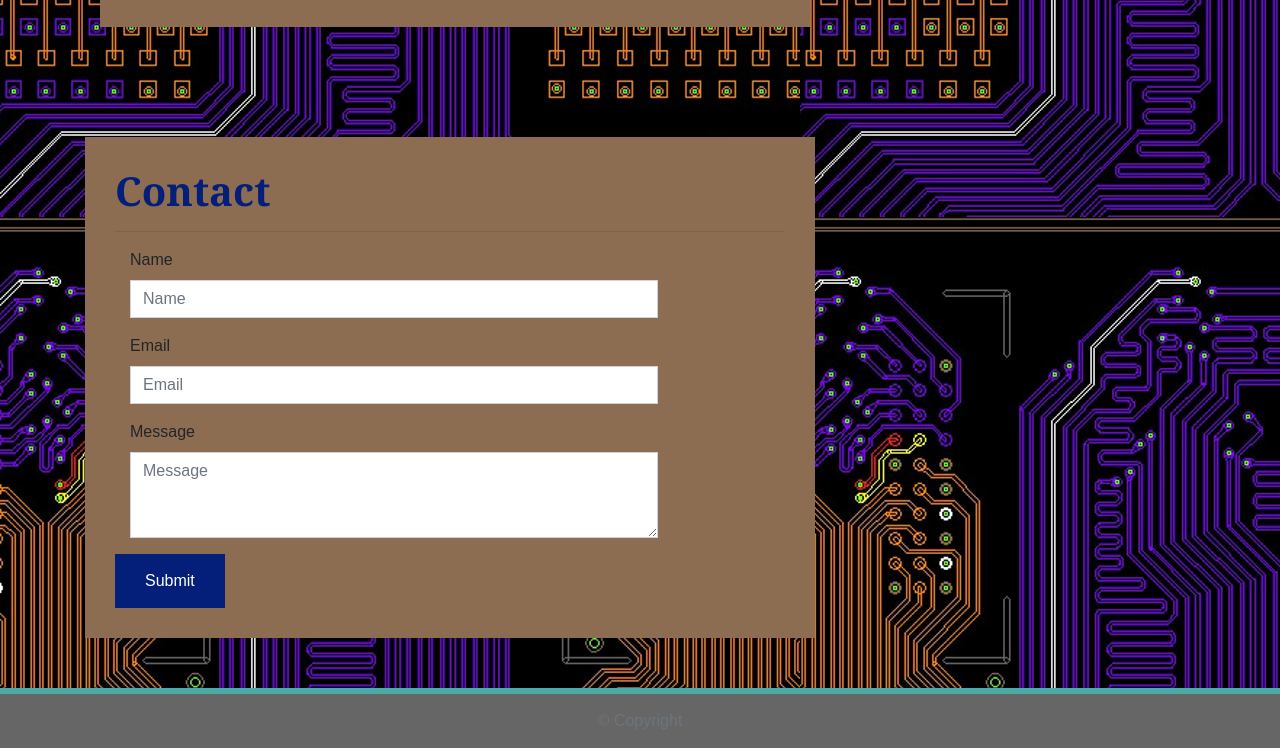
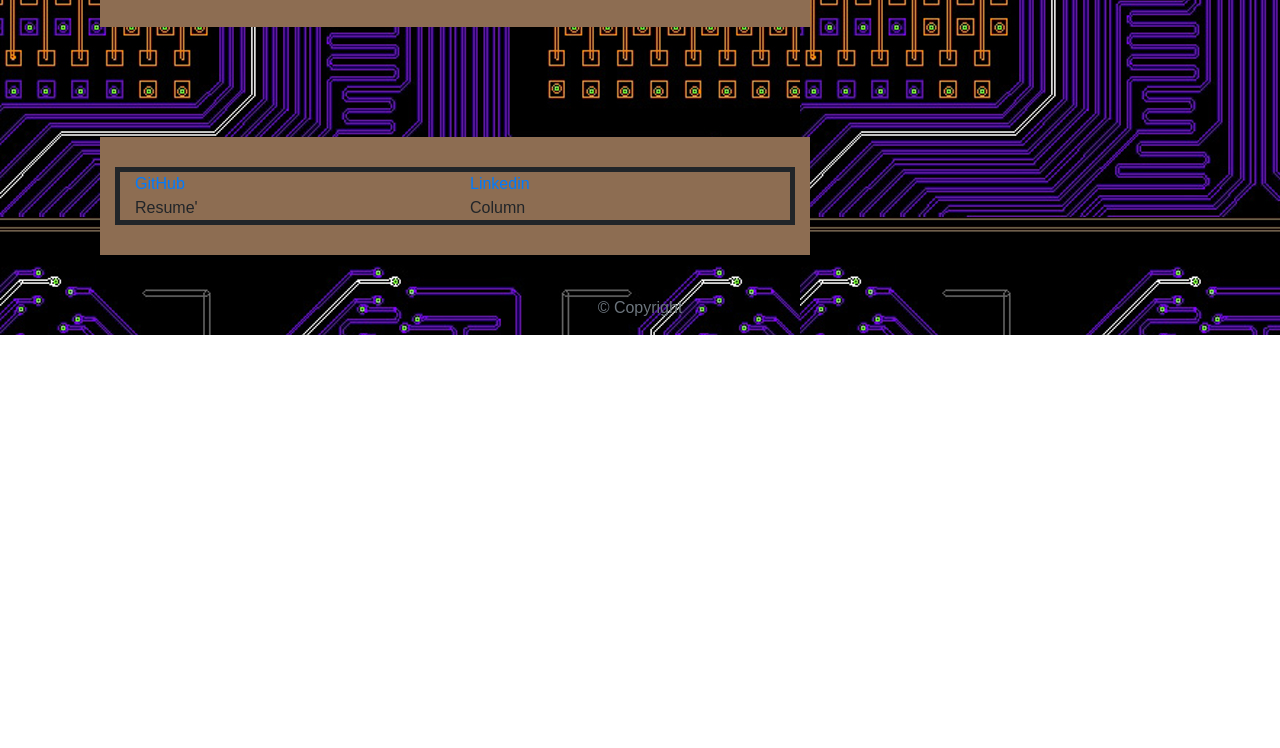
Before and after one commit to xreignmanx/RobertBallentinegithub, a plain HTML site: page index.html in a window 1280 px wide. Shown: the part 2000-2748 px from the top of the page. After the commit the page ends 2335 px from the top, so only its background shows below. Drawn offline with nearby package versions, Linux system fonts and the light colour scheme.

Commit message:
github link

```diff
--- a/assets/css/style.css
+++ b/assets/css/style.css
@@ -35,7 +35,7 @@ body {
     /* Typography */
     font-size: 36px;
     font-weight: bold;
-    color: #041f79);
+    color: #b1bee6;
 
     /* Visual */
     /* background: #2781ca; */
@@ -54,7 +54,7 @@ body {
   /* media query for nav background color change */
   @media only screen and (max-width: 767px) {
     .navbar-header {
-      background-color: #4aaaa5;
+      background-color: rgb(87, 77, 230);
     }
   }
   /* END NAV */
@@ -93,7 +93,7 @@ body {
     height: 60px;
 
     /* Visual */
-    background-color: #666;
+    /* background-color: #666; */
   }
 
   .text-muted-footer {
@@ -101,7 +101,7 @@ body {
     margin-top: 15px;
 
     /* Typography */
-    color: #fff;
+    /* color: #fff; */
   }
 
   .two-toned-footer-color {
@@ -110,7 +110,7 @@ body {
     padding-top: 3px;
 
     /* Visual */
-    background-color: #4aaaa5;
+    /* background-color: #4aaaa5; */
   }
   /* END FOOTER */
   /* --- END STYLES FOR ALL PAGES --- */
@@ -177,5 +177,11 @@ body {
   #train {
       background-size: 100% 100%;
   }
+  #info {
+      border-style: solid;
+      border-width: 5px;
+      display: flex;
+      justify-content: space-around;
+  }
 
   /* END CONTACT FORM PAGE */
--- a/index.html
+++ b/index.html
@@ -147,9 +147,27 @@
             </div>
             </main>
         </div>
+            <div class="col-md-8">
+                <div class="block">
+                        <!-- <div class="container"> -->
+                                <div class="row" id="info">
+                                  <div class="col">
+                                      <a href="https://github.com/xreignmanx">GitHub</a>
+                                    </div>
+                                  <div class="col">
+                                      <a href="">Linkedin</a>
+                                    </div>
+                                  <div class="w-100"></div>
+                                  <div class="col">Resume'</div>
+                                  <div class="col">Column</div>
+                                </div>
+                              <!-- </div> -->
+                            </div>
+                    </div>
 
 
-    <section class="row">
+
+    <!-- <section class="row">
       <div class="col-md-8">
         <form class="block form-horizontal">
           <h1 class="block-header">Contact</h1>
@@ -175,7 +193,7 @@
           <button class="submit-btn">Submit</button>
         </form>
       </div>
-    </section>
+    </section> -->
   </main>
   <footer class="footer">
     <div class="two-toned-footer-color"></div>
```
